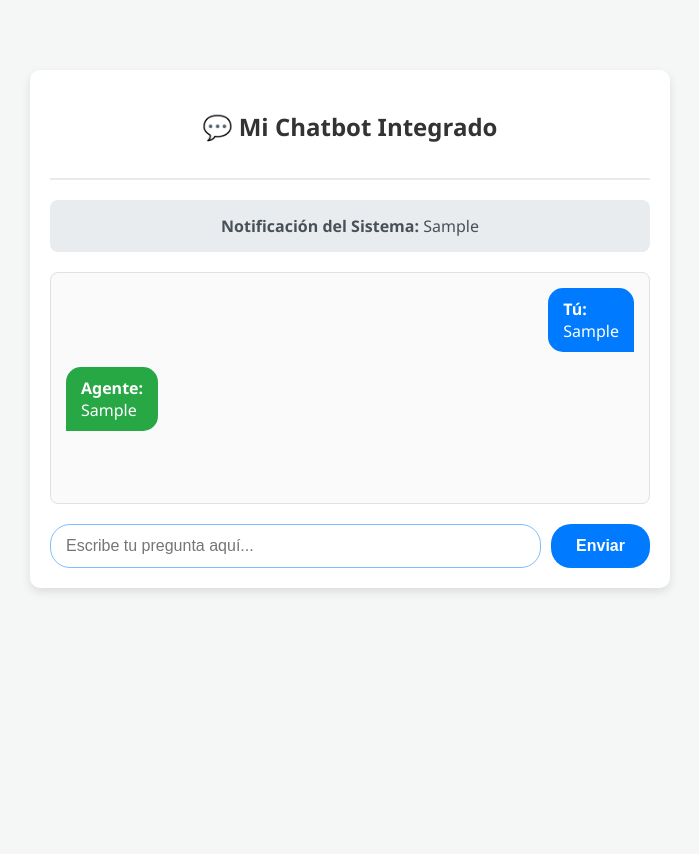
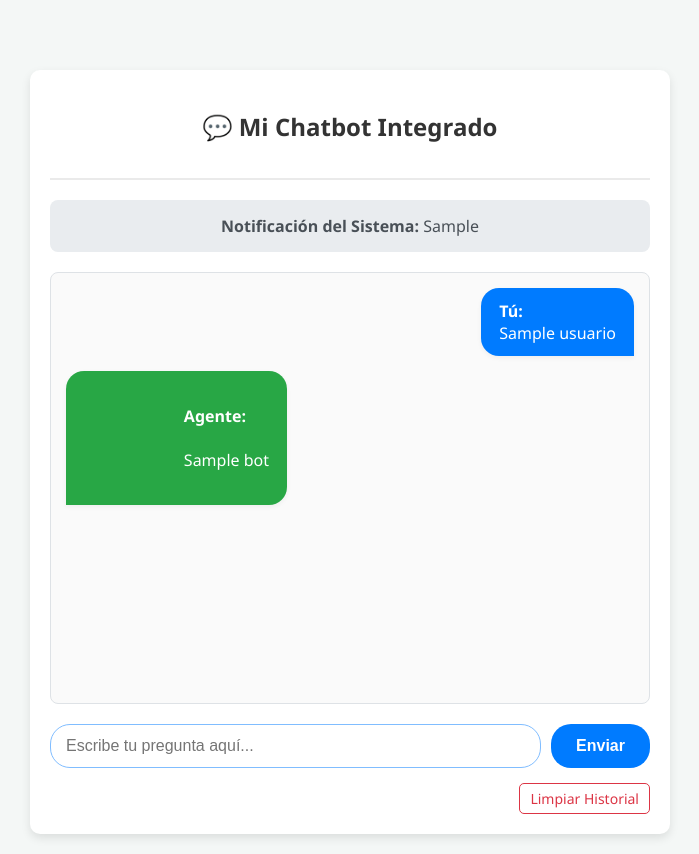
Before and after one commit to Joaquin-OM/AGENTE, a Flask app: template templates/index.html in a window 1280 px wide. Shown: the whole page, without its empty margins (290-989 px from the left). Before the commit the page ends 592 px from the top, so only its background shows below. Run offline with Flask 3, Linux system fonts and the light colour scheme; the template is opened without the code that fills it: most values are stand-ins (such as "Sample title", 1, 10 or a date in 2020).

Commit message:
feat: implement web interface with session-based chat history and improved text normalization in agent logic

```diff
--- a/app.py
+++ b/app.py
@@ -1,8 +1,8 @@
-import os
-from flask import Flask, render_template, request
+from flask import Flask, render_template, request, session, redirect, url_for
 from agente import Agente
 
 app = Flask(__name__)
+app.secret_key = 'clave_secreta_para_sesion' # Necesario para usar session
 
 # Instanciar el agente una sola vez al cargar la aplicación Flask
 ruta_documento = os.path.join(os.path.dirname(__file__), "documento.txt")
@@ -19,29 +19,35 @@ def procesar_mensaje(mensaje_usuario):
 # --- FASE 1: Configuración de Flask y Rutas ---
 @app.route('/', methods=['GET', 'POST'])
 def index():
-    respuesta_chatbot = None
-    pregunta_usuario = None
+    if 'historial' not in session:
+        session['historial'] = []
 
-    # Mensaje de bienvenida inicial enviado desde Flask a HTML (Demostración Jinja2)
+    # Mensaje de bienvenida inicial
     mensaje_bienvenida = "¡Hola! Soy tu asistente virtual. ¿En qué puedo ayudarte hoy?"
 
     if request.method == 'POST':
-        # Capturamos la pregunta del usuario desde el formulario
-        pregunta_usuario = request.form.get('pregunta', '')
+        pregunta_usuario = request.form.get('pregunta', '').strip()
 
-        # Procesamos el mensaje a través de nuestro controlador
-        if pregunta_usuario.strip():
+        if pregunta_usuario:
             respuesta_chatbot = procesar_mensaje(pregunta_usuario)
-        else:
-            respuesta_chatbot = "Por favor, escribe una pregunta."
+            # Guardamos en el historial (añadimos al final)
+            session['historial'].append({
+                'usuario': pregunta_usuario,
+                'bot': respuesta_chatbot
+            })
+            # Marcamos la sesión como modificada para que Flask la guarde
+            session.modified = True
 
-    # Renderizamos la plantilla pasando las variables al frontend
     return render_template(
         'index.html',
         mensaje_bienvenida=mensaje_bienvenida,
-        pregunta_usuario=pregunta_usuario,
-        respuesta_chatbot=respuesta_chatbot
+        historial=session['historial']
     )
+
+@app.route('/limpiar')
+def limpiar():
+    session.pop('historial', None)
+    return redirect(url_for('index'))
 
 if __name__ == '__main__':
     # Ejecutamos la aplicación Flask
--- a/templates/index.html
+++ b/templates/index.html
@@ -45,34 +45,58 @@
             padding: 15px;
             border: 1px solid #dee2e6;
             border-radius: 8px;
-            min-height: 200px;
+            height: 400px; /* Altura fija con scroll */
+            overflow-y: auto;
             background-color: #fafafa;
         }
         .user-msg {
             align-self: flex-end;
             background-color: #007bff;
             color: white;
-            padding: 10px 15px;
-            border-radius: 15px 15px 0 15px;
+            padding: 12px 18px;
+            border-radius: 18px 18px 0 18px;
             max-width: 80%;
+            box-shadow: 0 2px 5px rgba(0,0,0,0.05);
         }
         .bot-msg {
             align-self: flex-start;
             background-color: #28a745;
             color: white;
-            padding: 10px 15px;
-            border-radius: 15px 15px 15px 0;
+            padding: 12px 18px;
+            border-radius: 18px 18px 18px 0;
             max-width: 80%;
+            box-shadow: 0 2px 5px rgba(0,0,0,0.05);
+            white-space: pre-wrap; /* Para respetar saltos de línea */
         }
         .empty-history {
             color: #999;
             text-align: center;
             font-style: italic;
-            margin-top: 50px;
+            margin: auto;
         }
         form {
             display: flex;
             gap: 10px;
+            margin-top: 10px;
+        }
+        .footer-actions {
+            display: flex;
+            justify-content: space-between;
+            align-items: center;
+            margin-top: 15px;
+        }
+        .clear-btn {
+            font-size: 14px;
+            color: #dc3545;
+            text-decoration: none;
+            padding: 5px 10px;
+            border: 1px solid #dc3545;
+            border-radius: 5px;
+            transition: all 0.3s;
+        }
+        .clear-btn:hover {
+            background-color: #dc3545;
+            color: white;
         }
         input[type="text"] {
             flex-grow: 1;
@@ -86,7 +110,7 @@
         input[type="text"]:focus {
             border-color: #80bdff;
         }
-        button {
+        button[type="submit"] {
             background-color: #007bff;
             color: white;
             border: none;
@@ -114,17 +138,18 @@
             <strong>Notificación del Sistema:</strong> {{ mensaje_bienvenida }}
         </div>
 
-        <div class="chat-history">
-            <!-- Comprobamos si hay interacciones previas para mostrarlas -->
-            {% if pregunta_usuario and respuesta_chatbot %}
+        <div id="chat-history" class="chat-history">
+            {% if historial %}
+                {% for interact in historial %}
                     <div class="user-msg">
                         <strong>Tú:</strong><br>
-                    {{ pregunta_usuario }}
+                        {{ interact.usuario }}
                     </div>
                     <div class="bot-msg">
                         <strong>Agente:</strong><br>
-                    {{ respuesta_chatbot }}
+                        {{ interact.bot }}
                     </div>
+                {% endfor %}
             {% else %}
                 <div class="empty-history">El historial de chat está vacío. Inicia la conversación abajo.</div>
             {% endif %}
@@ -135,7 +160,18 @@
             <input type="text" name="pregunta" placeholder="Escribe tu pregunta aquí..." required autocomplete="off" autofocus>
             <button type="submit">Enviar</button>
         </form>
+
+        <div class="footer-actions">
+            <span></span> <!-- Espaciador -->
+            <a href="/limpiar" class="clear-btn">Limpiar Historial</a>
         </div>
+    </div>
+
+    <script>
+        // Auto-scroll al fondo del historial al cargar la página
+        const chatHistory = document.getElementById('chat-history');
+        chatHistory.scrollTop = chatHistory.scrollHeight;
+    </script>
 
 </body>
 </html>
```
Also changed, not shown: agente.py (+23 -17 lines). Lines whose indentation alone changed are shown as unchanged.
